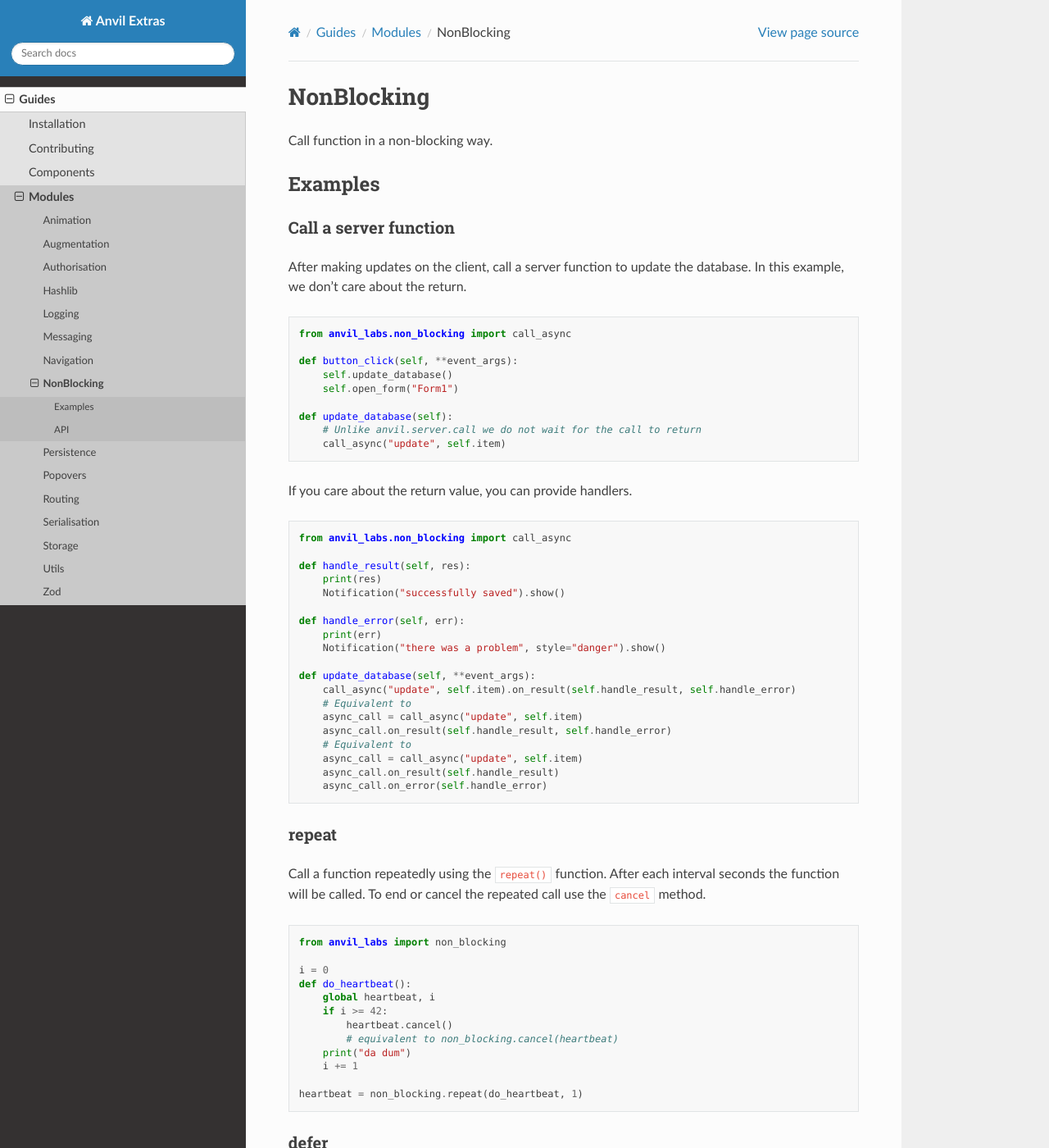
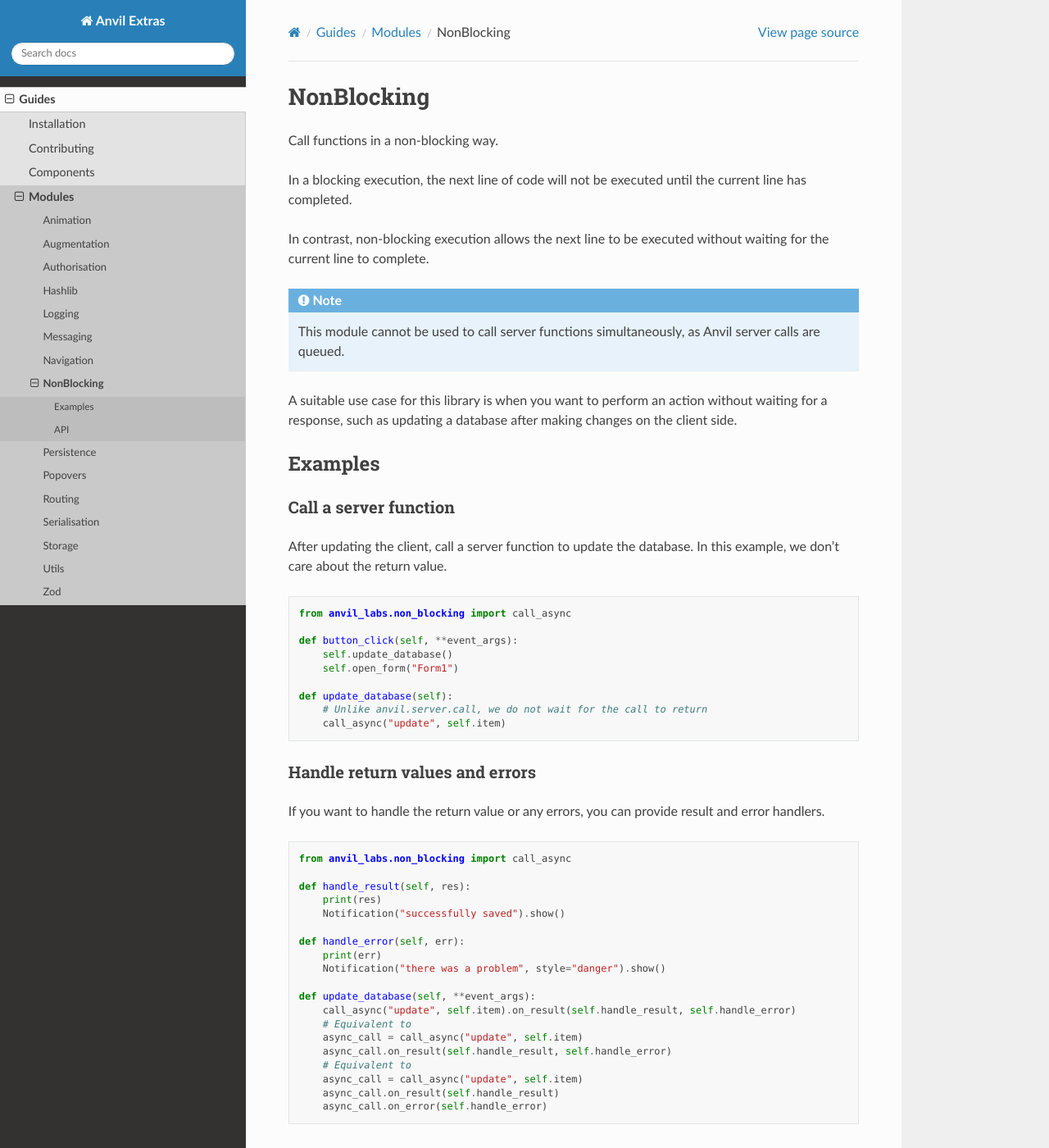
Before and after one commit to anvilistas/anvil-extras, a Sphinx documentation site: the page built from docs/guides/modules/non_blocking.rst, in a window 1280 px wide and 1400 px high. Shown: the whole window at 82% size. Built offline with Sphinx 7.4.7 and the Read the Docs theme 2.0.0, drawn with Linux system fonts in a browser that asks for light colours; some of the changed text lies outside the part shown.

Commit message:
non-blocking: tweaks

```diff
--- a/docs/guides/modules/non_blocking.rst
+++ b/docs/guides/modules/non_blocking.rst
@@ -1,7 +1,21 @@
 NonBlocking
 ===========
 
-Call function in a non-blocking way.
+Call functions in a non-blocking way.
+
+In a blocking execution, the next line of code
+will not be executed until the current line has completed.
+
+In contrast, non-blocking execution allows the next line
+to be executed without waiting for the current line to complete.
+
+.. note::
+
+   This module cannot be used to call server functions simultaneously, as Anvil server calls are queued.
+
+A suitable use case for this library is when you want to perform an action without waiting for a response,
+such as updating a database after making changes on the client side.
+
 
 Examples
 --------
@@ -9,9 +23,8 @@ Examples
 Call a server function
 **********************
 
-After making updates on the client, call a server function to update the database.
-In this example, we don't care about the return.
-
+After updating the client, call a server function to update the database.
+In this example, we don't care about the return value.
 
 .. code-block:: python
 
@@ -22,11 +35,15 @@ In this example, we don't care about the return.
         self.open_form("Form1")
 
     def update_database(self):
-        # Unlike anvil.server.call we do not wait for the call to return
+        # Unlike anvil.server.call, we do not wait for the call to return
         call_async("update", self.item)
 
 
-If you care about the return value, you can provide handlers.
+Handle return values and errors
+*******************************
+
+If you want to handle the return value or any errors,
+you can provide result and error handlers.
 
 .. code-block:: python
 
@@ -55,9 +72,8 @@ repeat
 ******
 
 Call a function repeatedly using the ``repeat()`` function.
-After each interval seconds the function will be called.
-To end or cancel the repeated call use the ``cancel`` method.
-
+The function will be called after each specified interval in seconds.
+To end or cancel the repeated call, use the ``cancel`` method.
 
 .. code-block:: python
 
@@ -79,7 +95,7 @@ defer
 *****
 
 Call a function after a set period of time using the ``defer()`` function.
-To ``cancel`` the deferred call, use the ``cancel()`` method.
+To cancel the deferred call, use the ``cancel()`` method.
 
 .. code-block:: python
 
@@ -114,7 +130,7 @@ API
 
     Returns an ``AsyncCall`` object. The *fn* will be called in a non-blocking way.
 
-    If the first argument is a string then the server function with name *fn_name* will be called in a non-blocking way.
+    If the first argument is a string, then the server function with the name *fn_name* will be called in a non-blocking way.
 
 .. function:: wait_for(async_call_object)
 
```
Also changed, not shown: other parts of docs/guides/modules/non_blocking.rst (+16 -18 lines), 1 other file.
